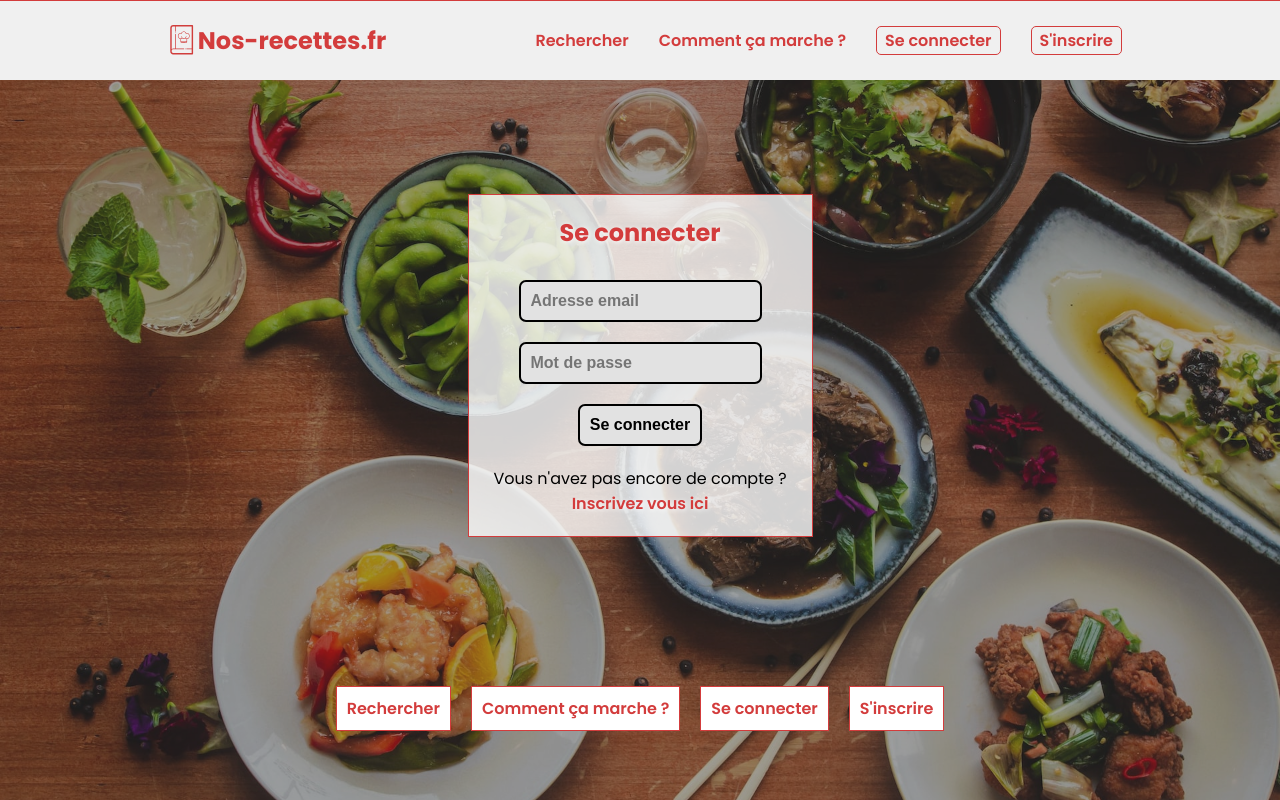
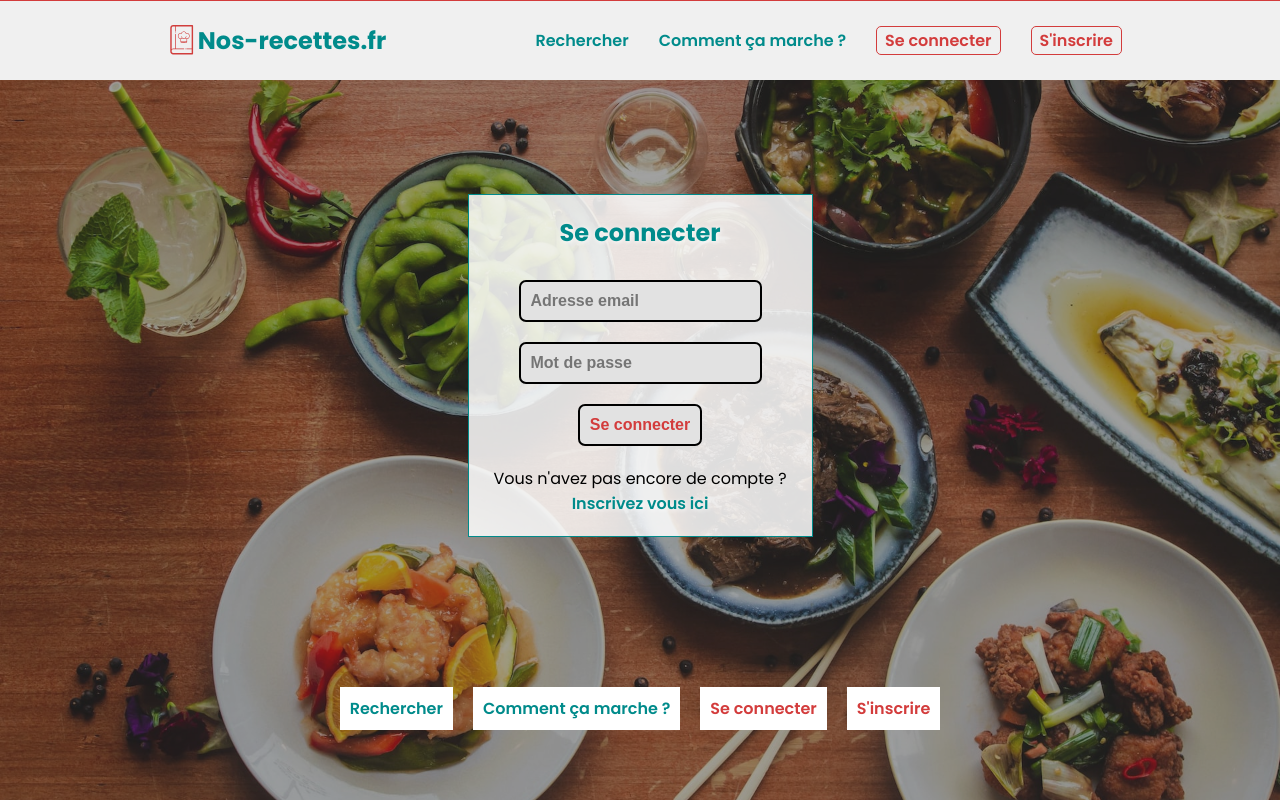
Before and after one commit to AdrienBarg/nos-recettes, a React (Vite) app in the folder client/: page /home/login in a window 1280 px wide. Built offline with nearby package versions, Linux system fonts and the light colour scheme.

Commit message:
Added tertiary color + fix css

```diff
--- a/client/src/App.scss
+++ b/client/src/App.scss
@@ -5,12 +5,19 @@ $primary-color: #d33c3c;
 
 :root {
     font-family: Poppins, Verdana, Tahoma, sans-serif;
+
     --primary-color: #d33c3c;
     --primary-color-rgb: 211, 60, 60;
     --primary-filter: invert(24%) sepia(50%) saturate(2400%) hue-rotate(335deg) brightness(114%) contrast(89%);
+
     --secondary-color: white;
     --secondary-color-rgb: 255, 255, 255;
     --secondary-filter: invert(100%);
+
+    --tertiary-color: darkcyan;
+    --tertiary-color-rgb: 0, 139, 139;
+    --tertiary-filter: invert(30%) sepia(87%) saturate(1412%) hue-rotate(153deg) brightness(96%) contrast(104%);
+
     --white-filter: invert(100%);
     --dimWhite: #e2e2e2;
 }
--- a/client/src/components/Hero/Hero.jsx
+++ b/client/src/components/Hero/Hero.jsx
@@ -26,10 +26,9 @@ const Hero = () => {
         <div className="mainHero">
             <Navbar />
             <div className="contentWrapper">
-
                 <div>
                     {context === 'login' ? (
-                        <div className="auth">
+                        <div className="authWrapper">
                             <h2>Se connecter</h2>
                             <form action="">
                                 <input type="email" placeholder='Adresse email' required />
@@ -43,7 +42,7 @@ const Hero = () => {
 
                         </div>
                     ) : context === 'register' ? (
-                        <div className="auth">
+                        <div className="authWrapper">
                             <h2>S'inscrire</h2>
                             <form action="">
                                 <input type="email" placeholder='Adresse email' required />
@@ -64,16 +63,16 @@ const Hero = () => {
                     )}
                 </div>
                 <div className="cta">
-                            <a href="">
+                    <Link to="/search" >
                         Rechercher
-                            </a>
-                            <a href="">
+                    </Link>
+                    <Link to="/ccm" >
                         Comment ça marche ?
-                            </a>
-                            <Link to="/home/login" >
+                    </Link>
+                    <Link to="/home/login" className='auth'>
                         Se connecter
                     </Link>
-                            <Link to="/home/register" >
+                    <Link to="/home/register" className='auth'>
                         S'inscrire
                     </Link>
                 </div>
--- a/client/src/components/Hero/hero.scss
+++ b/client/src/components/Hero/hero.scss
@@ -50,30 +50,36 @@
             a {
                 padding: 10px;
                 margin: 10px;
-                color: var(--primary-color);
-                border: 1px solid var(--primary-color);
+                color: var(--tertiary-color);
+                //border: 2px solid var(--primary-color);
                 background-color: var(--secondary-color);
                 font-weight: 600;
                 transition: 200ms;
                 transition-timing-function: ease;
+                &.auth {
+                    color: var(--primary-color);
+                    &:hover {
+                        background-color: var(--primary-color);
+                    }
+                }
                 &:hover {
                     color: var(--secondary-color);
-                    border: 1px solid var(--secondary-color);
-                    background-color: var(--primary-color);
+                    //border-left: 2px solid var(--secondary-color);
+                    background-color: var(--tertiary-color);
                 }
             }
 
         }
-        .auth {
-            background-color: rgba(var(--secondary-color-rgb), 0.8);
-            border: 1px solid var(--primary-color);
+        .authWrapper {
+            background-color: rgba(var(--secondary-color-rgb), 0.85);
+            border: 1px solid var(--tertiary-color);
             display: flex;
             flex-direction: column;
             align-items: center;
             margin-top: 10%;
             h2 {
                 margin-bottom: 0;
-                color: var(--primary-color);
+                color: var(--tertiary-color);
                 text-shadow: 1px 1px 5px white;
             }
             form {
@@ -94,6 +100,7 @@
 
                     &.submit {
                         cursor: pointer;
+                        color: var(--primary-color);
                         &:hover {
                             background-color: var(--primary-color);
                             color: var(--secondary-color);
@@ -107,9 +114,12 @@
             }
             a {
                 margin-bottom: 20px;
-                color: var(--primary-color);
+                color: var(--tertiary-color);
                 text-shadow: 1px 1px 5px white;
                 font-weight: 600;
+                &:hover {
+                    color: var(--primary-color);
+                }
             }
         }
     }
--- a/client/src/components/Navbar/navbar.scss
+++ b/client/src/components/Navbar/navbar.scss
@@ -16,11 +16,11 @@
             display: flex;
             align-items: center;
             margin: 10px 0 10px 10%;
-            color: var(--primary-color);
+            color: var(--tertiary-color);
             white-space: nowrap;
             img {
                 width: 10%;
-                filter: invert(24%) sepia(50%) saturate(2400%) hue-rotate(335deg) brightness(114%) contrast(89%);
+                filter: var(--primary-filter);
             }
         }
     }
@@ -36,10 +36,11 @@
                 font-size: medium;
                 font-weight: 600;
                 white-space: nowrap;
-                color: var(--primary-color);
+
             }
 
             li {
+                color: var(--tertiary-color);
                 margin-right: 30px;
                 transition: all ease-in-out .2s;
                 &:hover {
@@ -47,6 +48,7 @@
                 }
             }
             li.auth {
+                color: var(--primary-color);
                 border: 1px solid var(--primary-color);
                 border-radius: 5px;
                 padding: 1px 8px;
```
Lines whose indentation alone changed are shown as unchanged.
